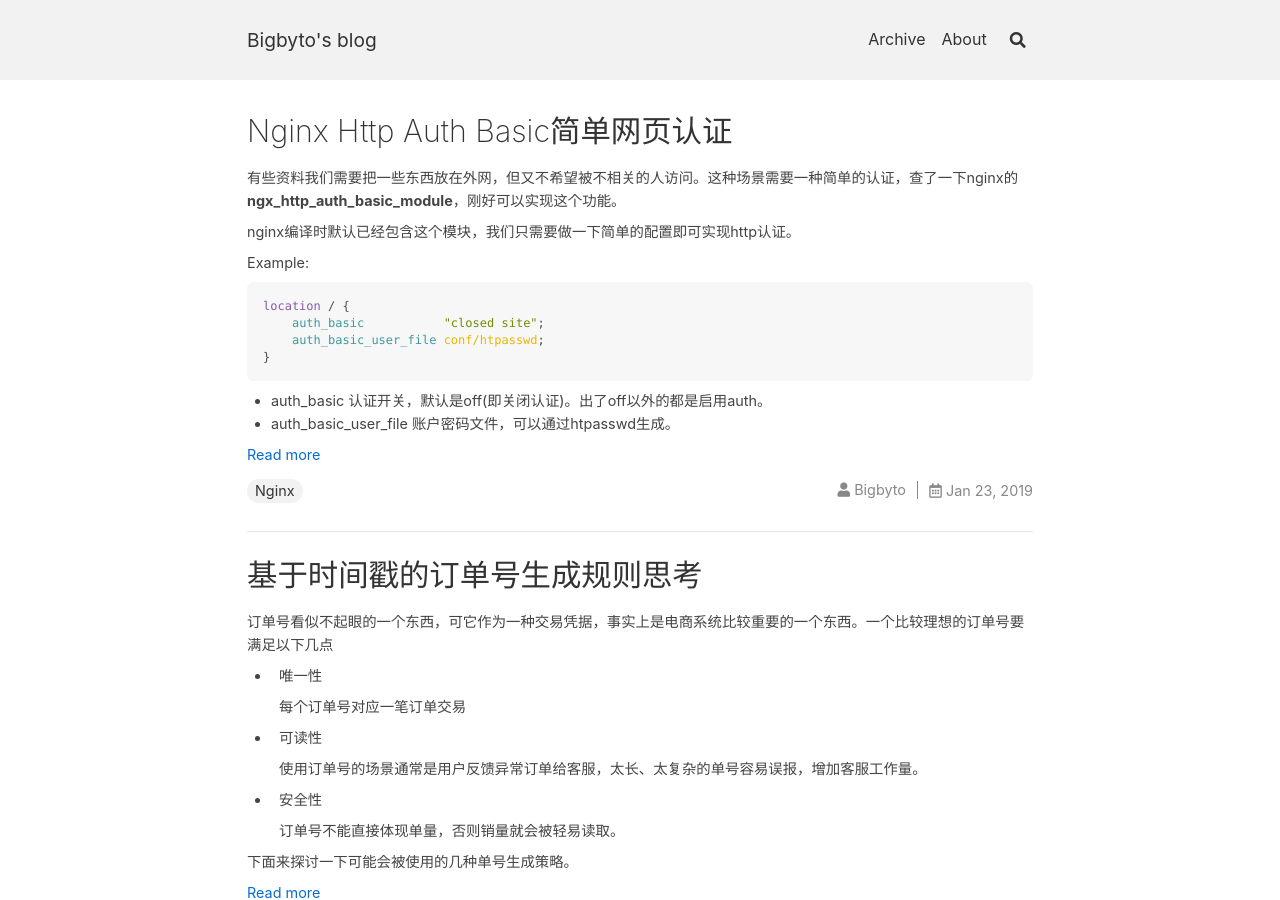
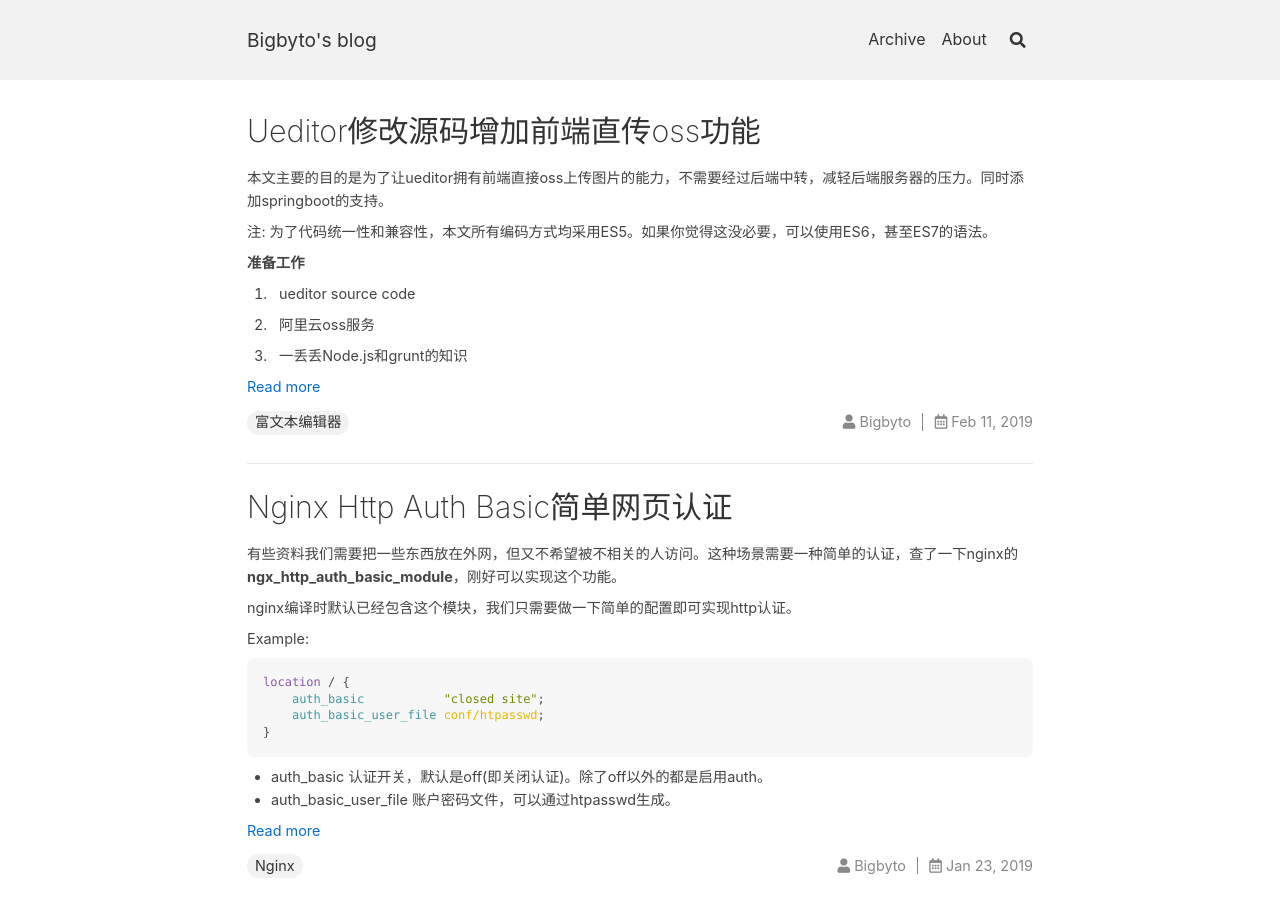
Before and after one commit to xingty/xingty.github.io, a Jekyll site: the page built from index.html, in a window 1280 px wide and 900 px high. Built offline with Jekyll 4.4.1, drawn with Linux system fonts in a browser that asks for light colours; nearby versions of some CDN libraries; the list of posts is cut into pages by our own code; comment, search, counter and statistics services are not loaded; part of the change alters nothing that is shown.

Commit message:
* new post

````diff
--- a/_posts/2019-01-23-nginx-http-auth-basic.md
+++ b/_posts/2019-01-23-nginx-http-auth-basic.md
@@ -18,9 +18,10 @@ location / {
 }
 ```
 
-* auth_basic 认证开关，默认是off(即关闭认证)。出了off以外的都是启用auth。
+* auth_basic 认证开关，默认是off(即关闭认证)。除了off以外的都是启用auth。
 * auth_basic_user_file  账户密码文件，可以通过htpasswd生成。
 <!--more-->
+
 **htpasswd**
 
 htpasswd可以用于生成用户信息
@@ -40,7 +41,7 @@ htpasswd -c -m htpasswd.conf bigbyto
 
 **访问限制**
 
-问了防止暴力破解，我们可以用nginx的**ngx_http_limit_req_module**模块进行访问限制
+为了防止暴力破解，我们可以用nginx的**ngx_http_limit_req_module**模块进行访问限制
 
 ```nginx
 limit_req_zone $binary_remote_addr zone=limiter:10m rate=20r/s;
@@ -57,8 +58,6 @@ server {
 上面表示同一ip地址1秒最多只能访问20次，超过限制会立即返回错误。详细配置可以参考[ngx_http_limit_req_module](https://nginx.org/en/docs/http/ngx_http_auth_basic_module.html)。
 
 
-
 参考链接:
-
 [https://nginx.org/en/docs/http/ngx_http_auth_basic_module.html](https://nginx.org/en/docs/http/ngx_http_auth_basic_module.html)
 [https://nginx.org/en/docs/http/ngx_http_limit_req_module.html](https://nginx.org/en/docs/http/ngx_http_limit_req_module.html)
--- /dev/null
+++ b/_posts/2019-02-11-ueditor-oss-feature.md
@@ -0,0 +1,408 @@
+---
+title: Ueditor修改源码增加前端直传oss功能
+key: ueditor-add-oss-upload-feature
+permalink: ueditor-add-oss-upload-feature.html
+tags: 富文本编辑器
+---
+
+本文主要的目的是为了让ueditor拥有前端直接oss上传图片的能力，不需要经过后端中转，减轻后端服务器的压力。同时添加springboot的支持。
+
+注: 为了代码统一性和兼容性，本文所有编码方式均采用ES5。如果你觉得这没必要，可以使用ES6，甚至ES7的语法。
+
+**准备工作**
+
+1. ueditor source code
+
+2. 阿里云oss服务
+
+3. 一丢丢Node.js和grunt的知识
+
+<!--more-->
+
+## 修改Ueditor源码
+### ueditor.config.js
+
+这个文件会被原封不动打包且放到window中，我们需要往里面加一些oss的信息。
+
+```javascript
+window.UEDITOR_CONFIG = {
+    ...
+    //此处修改为获取json配置信息的网址(jsp改为springboot,稍后讲springboot的配置)
+    serverUrl: URL + "config"
+    oss: {
+      //获取oss签名的url
+      url: "http://localhost:8107/app/oss-signature",
+      //图片上传的路径
+      path: "/images/cms/"
+    }
+}
+```
+
+### _src/editor.js
+
+#### 增加oss上传
+
+打开_src/editor.js,添加下面代码
+
+```javascript
+UE.ossService = new OSSService();
+
+function OSSService() {
+	this.ossSign = undefined;
+	this.getOSSSign = function(callback) {
+		var sign = this.ossSign;
+		var now = parseInt(new Date().getTime() / 1000);
+		if (sign && now - sign.expired <= 1800) {
+				callback(sign.data);
+				return;
+		}
+
+		var self = this;
+		//从服务器获取oss info
+		function fetchOSS() {
+				const url = window.UEDITOR_CONFIG.oss.url;
+				var request = new XMLHttpRequest();
+				request.onload = function(e) {
+					var res = JSON.parse(request.responseText);
+					if (!res || res.code != 0 || !res.data) {
+							alert('获取签名失败');
+					}
+
+					//回传oss sign
+					callback(res.data);
+					//缓存签名
+					self.ossSign = {
+							expired: parseInt(new Date().getTime() / 1000),
+							data: res.data
+					}
+				}
+				request.open('GET',url);
+				request.send();
+		}
+
+		fetchOSS();
+	}
+
+	this.uploadToOSS = function(sign,file,uploadCallback) {
+		function getOssFileName(file) {
+				var timestamp = new Date().getTime();
+				var random = parseInt(Math.random() * 1000000);
+
+				return timestamp + '_' + random + "." + file.ext;
+		}
+
+		var form = new FormData();
+		var path = window.UEDITOR_CONFIG.oss.path || '';
+		var key = path + "/" + getOssFileName(file);
+		// 添加签名信息
+		form.append('OSSAccessKeyId', sign['accessKeyId']);
+		form.append('policy', sign['policy']);
+		form.append('Signature', sign['signature']);
+		form.append('key', key);
+		// 添加文件
+		form.append('file', file);
+
+		var req = new XMLHttpRequest();
+		req.onload = function(e) {
+			var data = {
+					link: sign['baseUrl'] + '/' + key,
+					name: file.name
+			}
+			uploadCallback(data);
+		}
+		req.open('POST',sign['baseUrl']);
+		req.send(form);
+	}
+}
+```
+
+### _src/plugins/simpleupload.js
+
+#### 修改单图上传
+
+打开_src/plugins/simpleupload.js，定位到113行左右，注释下面这段
+
+```javascript
+//domUtils.on(iframe, 'load', callback);
+//form.action = utils.formatUrl(imageActionUrl + (imageActionUrl.indexOf('?') == -1 ? '?':'&') + params);
+//form.submit();
+//替换为下面这段
+var myService = UE.ossService;
+var myFile = input['files'][0];
+myService.getOSSSign(function(sign) {
+    myService.uploadToOSS(sign,myFile, function(data) {
+        loader = me.document.getElementById(loadingId);
+        loader.setAttribute('src', data.link);
+        loader.setAttribute('_src', data.link);
+        loader.setAttribute('title', data.name);
+        loader.setAttribute('alt', data.name);
+        loader.removeAttribute('id');
+        domUtils.removeClasses(loader, 'loadingclass');
+    });
+});
+```
+
+同时，也可以把callback删了，当然留着也无妨，就是一些无用的代码而已。
+
+### _src/plugins/autoupload.js
+
+#### 拖拽上传
+
+打开_src/plugins/autoupload.js，定位到打开88行
+
+```javascript
+/* 创建Ajax并提交 */
+var xhr = new XMLHttpRequest(),
+    fd = new FormData(),
+    params = utils.serializeParam(me.queryCommandValue('serverparam')) || '',
+    url = utils.formatUrl(actionUrl + (actionUrl.indexOf('?') == -1 ? '?':'&') + params);
+```
+
+删除这一整段XMLHttpRequest，添加下面oss上传
+
+```javascript
+var myService = UE.ossService;
+myService.getOSSSign(function(sign) {
+    myService.uploadToOSS(sign,file, function(data) {
+        successHandler({
+            "state": "SUCCESS",
+            "url": data.link,
+            "title": file.name,
+            "original": file.name,
+            "type": fileext,
+            "size": file['size']
+        });
+    });
+});
+```
+
+### dialogs/image/image.js
+
+#### 多图上传
+
+打开dialogs/image/image.js，定位到大概744行
+
+```javascript
+$upload.on('click', function () {
+    if ($(this).hasClass('disabled')) {
+        return false;
+    }
+
+    if (state === 'ready') {
+        uploader.upload();
+    } else if (state === 'paused') {
+        uploader.upload();
+    } else if (state === 'uploading') {
+        uploader.stop();
+    }
+});
+```
+
+把上面代码改为下面oss上传
+
+```javascript
+$upload.on('click', function () {
+    if ($(this).hasClass('disabled')) {
+        return false;
+    }
+
+    var start = function() {
+        if (state === 'ready') {
+            uploader.upload();
+        } else if (state === 'paused') {
+            uploader.upload();
+        } else if (state === 'uploading') {
+            uploader.stop();
+        }
+    }
+
+    var myService = UE.ossService;
+    myService.getOSSSign(function(sign) {
+        uploader['options']['server'] = sign['baseUrl'];
+        start();
+    });
+});
+```
+
+#### uploadBeforeSend
+
+定位到大约704行，找到下面代码
+
+```javascript
+uploader.on('uploadBeforeSend', function (file, data, header) {
+    //这里可以通过data对象添加POST参数
+    header['X_Requested_With'] = 'XMLHttpRequest';
+});
+```
+
+改为下面的代码
+
+```javascript
+uploader.on('uploadBeforeSend', function (file, data, header) {
+                //这里可以通过data对象添加POST参数
+    header['X_Requested_With'] = 'XMLHttpRequest';
+    var myService = UE.ossService;
+    myService.getOSSSign(function(sign) {
+        var object_name = "images/" + new Date().getTime() + "_" + parseInt(Math.random() * 100000) + "." + file.file.ext;
+        data = $.extend(data, {
+            'OSSAccessKeyId': sign['accessKeyId'],
+            'policy': sign['policy'],
+            'Signature': sign['signature'],
+            'key': object_name
+        });
+        file.file.link = sign['baseUrl'] + '/' + object_name;
+    })
+});
+```
+
+#### startUpload
+
+定位到693行代码，删掉下面几行
+
+```javascript
+var params = utils.serializeParam(editor.queryCommandValue('serverparam')) || '',
+    url = utils.formatUrl(actionUrl + (actionUrl.indexOf('?') == -1 ? '?':'&') + 'encode=utf-8&' + params);
+uploader.option('server', url);
+setState('uploading', files);
+```
+
+替换为
+
+```javascript
+var myService = UE.ossService;
+myService.getOSSSign(function(sign) {
+    uploader.option('server', sign['baseUrl']);
+    setState('uploading', files);
+});
+```
+
+#### uploadSuccess
+
+找到上传成功代码
+
+```javascript
+uploader.on('uploadSuccess', function (file, ret) {
+    var $file = $('#' + file.id);
+    try {
+        var responseText = (ret._raw || ret),
+            json = utils.str2json(responseText);
+        if (json.state == 'SUCCESS') {
+            _this.imageList.push(json);
+            $file.append('<span class="success"></span>');
+        } else {
+            $file.find('.error').text(json.state).show();
+        }
+    } catch (e) {
+        $file.find('.error').text(lang.errorServerUpload).show();
+    }
+});
+```
+
+修改为下面的的代码
+
+```javascript
+uploader.on('uploadSuccess', function (file, ret) {
+    var $file = $('#' + file.id);
+    try {
+        var responseText = ret._raw;
+        if (responseText === '') {
+            let res = {
+                "state": "SUCCESS",
+                "url": file.link,
+                "title": file.name,
+                "original": file.name,
+                "type": file.ext,
+                "size": file.size
+            }
+            _this.imageList.push(res);
+            $file.append('<span class="success"></span>');
+        } else {
+            //todo
+        }
+    } catch (e) {
+        $file.find('.error').text(lang.errorServerUpload).show();
+    }
+});
+```
+
+最后，找到
+
+```javascript
+fileVal: editor.getOpt('imageFieldName'),
+//替换为
+fileVal: 'file'
+```
+
+
+
+## 打包代码
+
+打包代码很简单，[官网文档](http://fex.baidu.com/ueditor/#dev-bale_width_grunt)也有了一些简单的说明，这里不再赘述。不过提醒一下大家几个值得注意的地方，node版本最好不要过高，我使用node v8打包就报错。可以切换为node v4。推荐使用nvm管理node版本。
+
+> grunt --encode=utf8 --server=jsp
+
+打包后，dist目录就是需要部署的代码。
+
+## 修改jsp为SpringBoot
+
+ueditor提供了jsp的方案，我们可以照葫芦画瓢，更改为spring即可。首先复制源码包jsp目录下src的代码到我们的项目，同时把jsp下的config.json复制到resources/ueditor目录。
+
+config.json由百度的ConfigManager读取，需要修改一下新的路径。找到ConfigManager，修改
+
+```java
+//String configContent = this.readFile( this.getConfigPath() );
+InputStream is = this.getClass().getClassLoader().getResourceAsStream("ueditor/config.json");
+```
+
+添加下面项目依赖
+
+```xml
+<dependency>
+    <groupId>org.json</groupId>
+    <artifactId>json</artifactId>
+    <version>20180813</version>
+</dependency>
+
+<dependency>
+    <groupId>commons-fileupload</groupId>
+    <artifactId>commons-fileupload</artifactId>
+    <version>1.3.2</version>
+</dependency>
+
+<dependency>
+    <groupId>commons-codec</groupId>
+    <artifactId>commons-codec</artifactId>
+    <version>1.9</version>
+</dependency>
+```
+
+新建一个Controller，添加如下配置
+
+```java
+@Controller
+public class UEditorController {
+	//注意,mapping必须和config.js中的server保持一致
+    @GetMapping(value = "/ueditor/config")
+    @ResponseBody
+    public String config(HttpServletRequest request) {
+        String rootPath = request.getSession().getServletContext().getRealPath("/");
+        return new ActionEnter(request, rootPath).exec();
+    }
+}
+```
+
+这样springboot即可支持ueditor。
+
+
+
+## 动静分离
+
+tomact处理并发的能力远不如nginx。ueditor属于静态资源，应该部署到nginx。部署的过程这里就省略了，以后有空再补上。
+
+
+
+参考资料:
+
+https://blog.csdn.net/u013684276/article/details/80143343
+
+http://fex.baidu.com/ueditor/
````
Also changed, not shown: assets/images/elo/elo_ea.gif (added), assets/images/elo/elo_eb.gif (added), 1 other file.
